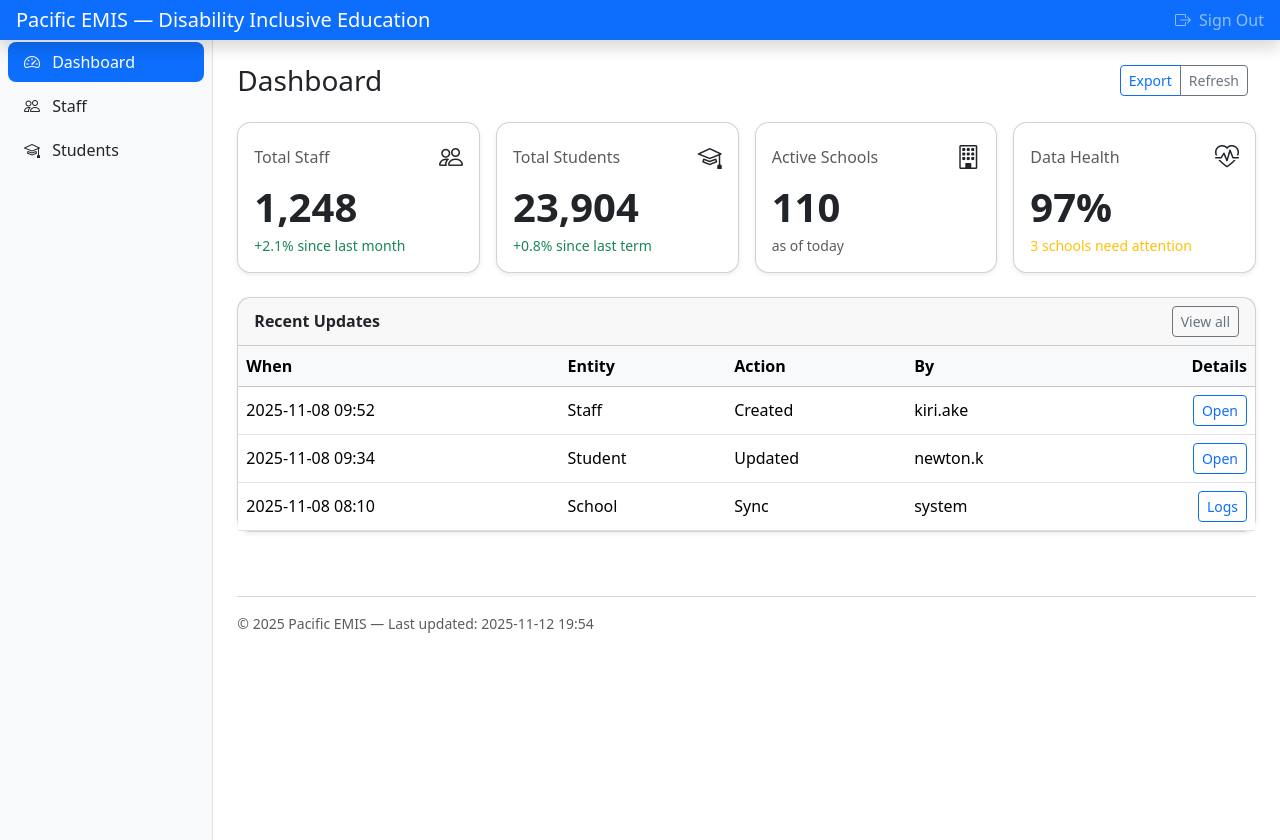
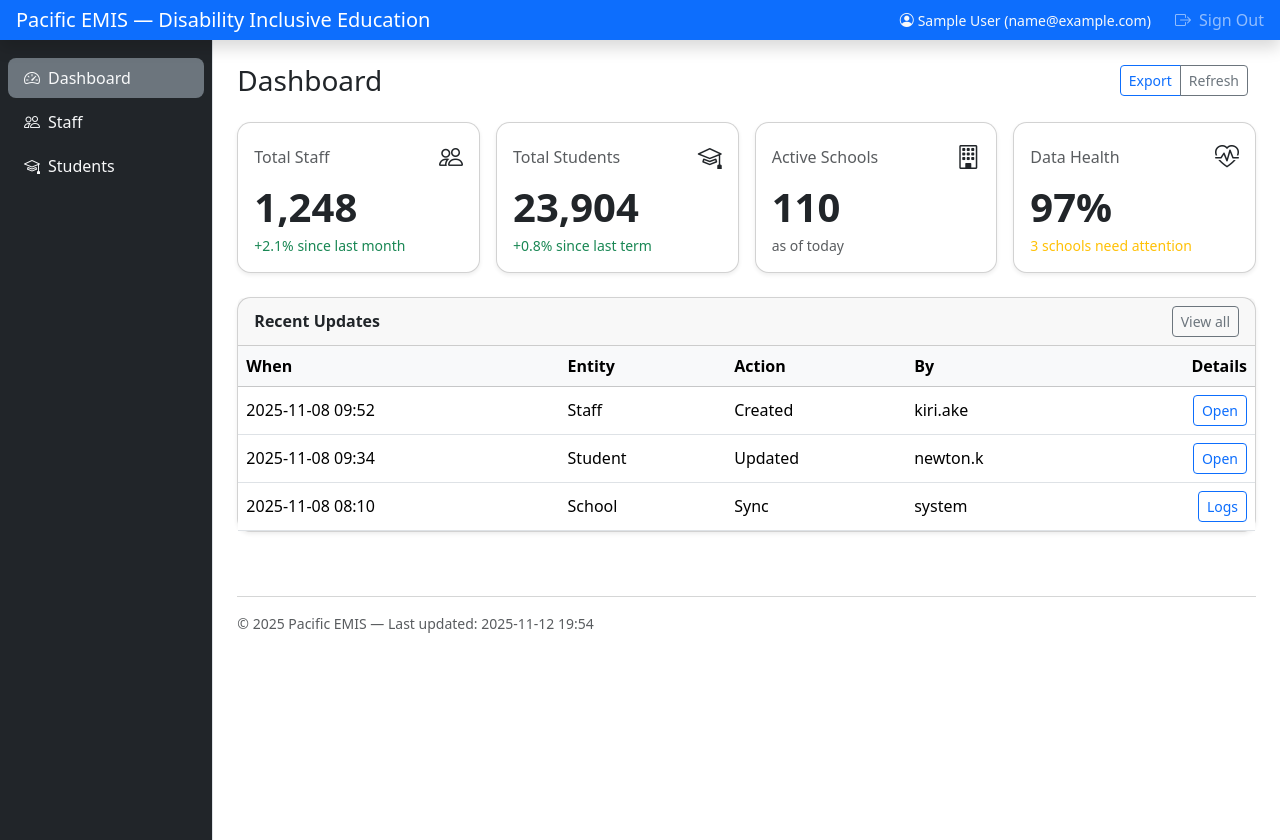
Before and after one commit to PacificEMIS/pacific-emis-disability-inclusive-education, a Django app: page / in a window 1280 px wide. Run offline with Django 5.2, Linux system fonts and the light colour scheme; the visitor is signed in with stand-in values (Sample User, id 1).

Commit message:
chore: UI styling and support to display logged in user
Resolves #16

```diff
--- a/accounts/templates/accounts/staff_detail.html
+++ b/accounts/templates/accounts/staff_detail.html
@@ -24,11 +24,11 @@
       &larr; Back to staff
     </a>
     {# still a placeholder; no functional edit yet #}
-    {% if user.is_superuser or perms.accounts.change_staff %}
+    {% comment %} {% if user.is_superuser or perms.accounts.change_staff %}
       <button type="button" class="btn btn-sm btn-primary" disabled>
         Edit (coming soon)
       </button>
-    {% endif %}
+    {% endif %} {% endcomment %}
 
   </div>
 </div>
--- a/templates/base.html
+++ b/templates/base.html
@@ -44,7 +44,17 @@
 
         <div class="w-100"></div>
 
-        <div class="navbar-nav flex-row">
+        <div class="navbar-nav flex-row align-items-center">
+
+          <!-- Logged-in user badge -->
+          <div class="nav-item text-nowrap me-2">
+            <span class="navbar-text text-light small d-flex align-items-center">
+              <i class="bi bi-person-circle me-1"></i>
+              {{ request.user.get_full_name|default:request.user.username }} ({{ request.user.email }})
+            </span>
+          </div>
+
+          <!-- Sign out -->
           <div class="nav-item text-nowrap">
             <a class="nav-link px-3" href="{% url 'accounts:logout' %}">
               <i class="bi bi-box-arrow-right me-1"></i> Sign Out
@@ -61,35 +71,41 @@
 
         {% if request.user.is_authenticated %}
           <!-- Sidebar -->
-          <div class="offcanvas-md offcanvas-start col-md-3 col-lg-2 p-0 bg-body-tertiary"
-               tabindex="-1" id="sidebarNav">
+          <div class="offcanvas-md offcanvas-start col-md-3 col-lg-2 p-0 bg-dark text-light" tabindex="-1" id="sidebarNav">
             <div class="offcanvas-header d-md-none">
               <h5 class="offcanvas-title">Menu</h5>
               <button type="button" class="btn-close" data-bs-dismiss="offcanvas"
                       data-bs-target="#sidebarNav" aria-label="Close"></button>
             </div>
 
-            <div class="offcanvas-body d-flex flex-column p-0">
-              <nav class="sidebar d-flex flex-column h-100">
-                <ul class="nav nav-pills flex-column mb-auto">
+            <div class="offcanvas-body d-flex flex-column p-0 sidebar">
+              <nav class="h-100 d-flex flex-column">
+                <ul class="nav nav-pills flex-column mb-auto pt-3">
+
                   <li class="nav-item">
-                    <a class="nav-link {% if active|default:'' == 'dashboard' %}active{% endif %}"
-                       href="{% url 'inclusive_ed:dashboard' %}">
+                    <a class="nav-link d-flex align-items-center text-light
+                              {% if active == 'dashboard' %}active bg-secondary{% endif %}"
+                      href="{% url 'inclusive_ed:dashboard' %}">
                       <i class="bi bi-speedometer2 me-2"></i> Dashboard
                     </a>
                   </li>
+
                   <li>
-                    <a class="nav-link {% if active|default:'' == 'staff' %}active{% endif %}"
-                       href="{% url 'accounts:staff_list' %}">
+                    <a class="nav-link d-flex align-items-center text-light
+                              {% if active == 'staff' %}active bg-secondary{% endif %}"
+                      href="{% url 'accounts:staff_list' %}">
                       <i class="bi bi-people me-2"></i> Staff
                     </a>
                   </li>
+
                   <li>
-                    <a class="nav-link {% if active|default:'' == 'students' %}active{% endif %}"
-                       href="{% url 'inclusive_ed:student_list' %}">
+                    <a class="nav-link d-flex align-items-center text-light
+                              {% if active == 'students' %}active bg-secondary{% endif %}"
+                      href="{% url 'inclusive_ed:student_list' %}">
                       <i class="bi bi-mortarboard me-2"></i> Students
                     </a>
                   </li>
+
                 </ul>
               </nav>
             </div>
```
